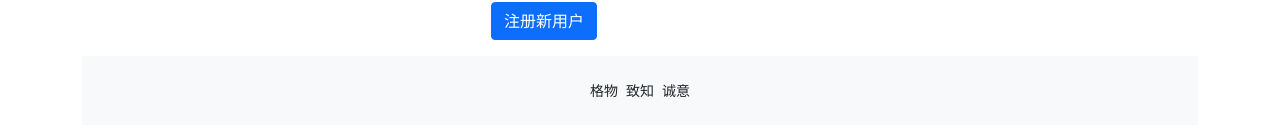
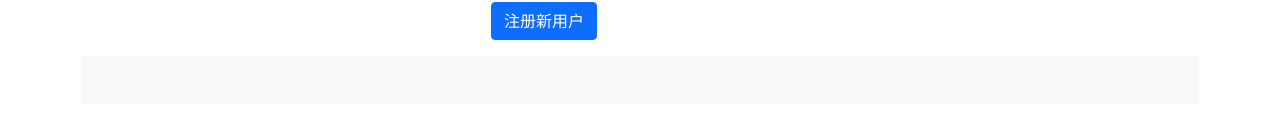
Before and after one commit to RenektonChr/zheye, a Vue app: page /signup in a window 1280 px wide. Shown: the part 588-724 px from the top of the page. Built offline with nearby package versions, Linux system fonts and the light colour scheme.

Commit message:
feat: 测试webhook

```diff
--- a/src/App.vue
+++ b/src/App.vue
@@ -10,9 +10,9 @@
     <Footer class="text-center py-4 text-seconddary bg-light mt-6">
       <small>
         <ul class="list-inline mb-0">
-          <li class="list-inline-item">格物</li>
+          <!-- <li class="list-inline-item">格物</li>
           <li class="list-inline-item">致知</li>
-          <li class="list-inline-item">诚意</li>
+          <li class="list-inline-item">诚意</li> -->
         </ul>
       </small>
     </Footer>
```
